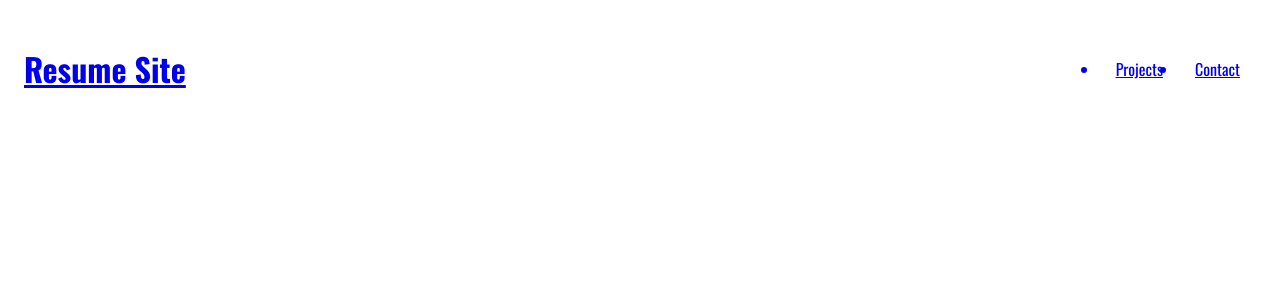
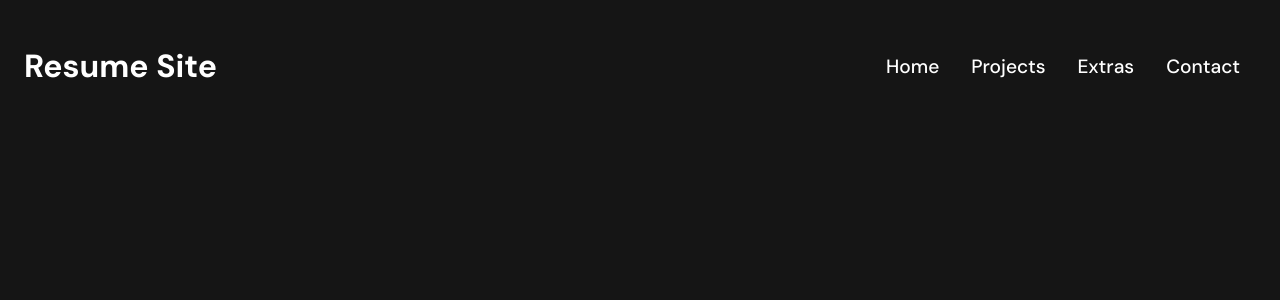
Before and after one commit to h4ytham04/personal_site, a React (Create React App) app in the folder rsm-site/: page / in a window 1280 px wide. Shown: the top 300 px of the page. Built offline with nearby package versions, Linux system fonts and the light colour scheme.

Commit message:
navbar done added extras page

```diff
--- a/rsm-site/public/index.html
+++ b/rsm-site/public/index.html
@@ -1,8 +1,7 @@
 <!DOCTYPE html>
 <link rel="preconnect" href="https://fonts.googleapis.com">
 <link rel="preconnect" href="https://fonts.gstatic.com" crossorigin>
-<link href="https://fonts.googleapis.com/css2?family=Oswald:wght@200..700&display=swap" rel="stylesheet">
-<html lang="en">
+<link href="https://fonts.googleapis.com/css2?family=DM+Sans:ital,opsz,wght@0,9..40,100..1000;1,9..40,100..1000&display=swap" rel="stylesheet">
   <head>
     <meta charset="utf-8" />
     <link rel="icon" href="%PUBLIC_URL%/favicon.ico" />
--- a/rsm-site/src/App.js
+++ b/rsm-site/src/App.js
@@ -3,14 +3,16 @@ import "./index.css";
 import Home from "./routes/home";
 import Contact from "./routes/contact";
 import Projects from "./routes/projects";
+import Extras from "./routes/extras";
 import {Routes, Route } from "react-router-dom";
 
 function App() {
   return (
     <Routes>
-        <Route path="/" element={<Home />} />
-        <Route path="/contact" element={<Contact />} />
-        <Route path="/projects" element={<Projects />} />
+      <Route path="/" element={<Home />} />
+      <Route path="/contact" element={<Contact />} />
+      <Route path="/projects" element={<Projects />} />
+      <Route path="/extras" element={<Extras />} />
     </Routes>
   );
 }
--- a/rsm-site/src/components/navbar.css
+++ b/rsm-site/src/components/navbar.css
@@ -17,3 +17,45 @@
     font-size: 1.2rem;
     font-weight: 500;
 }
+
+.hamburger {
+    display: none;
+}
+
+
+@media screen and (max-width: 1040px) {
+    .nav-links {
+        flex-direction: column;
+        align-items: center;
+        justify-content: center;
+        width: 100%;
+        height: 100vh;
+        background: rgba(21, 21, 21, 0.95);
+        position: absolute;
+        top: 0;
+        left: -100%;
+        z-index: -3;
+        transition: 0.3s ease-in-out;
+    }
+
+    .nav-links.active {
+        left: 0;
+        z-index: 1;
+    }
+
+    .nav-links li {
+        padding: 1rem 0;
+    }
+    .nav-links li a {
+        font-size: 2rem;
+    }
+
+    .hamburger {
+        display: initial;
+        cursor: pointer;
+        position: absolute;
+        top: 3.5rem;
+        right: 2rem;
+        z-index: 10;
+    }
+}
--- a/rsm-site/src/components/navbar.js
+++ b/rsm-site/src/components/navbar.js
@@ -1,20 +1,38 @@
 import "./navbar.css";
 import { Link } from "react-router-dom";
-import React from "react";
+import React, { useState } from "react";
+import { FaBars, FaTimes } from "react-icons/fa";
 
 const Navbar = () => {
+
+  const [click, setClick] = useState(false);
+  const handleClick = () => setClick(!click);
+
   return (
     <div className="header">
         <Link to="/">
           <h1>Resume Site</h1>
         </Link>
-        <ul className="nav-links">
-          <Link to="/projects">
-            <li>Projects</li>
-          </Link>
-          <Link to="/contact">
-            <li>Contact</li>
-          </Link>
+        <div className="hamburger" onClick={handleClick}>
+          {click ? (
+            <FaTimes size={20} style={{ color: "#fff" }}/>
+          ) : (
+            <FaBars size={20} style={{ color: "#fff" }}/>
+          )}
+        </div>
+        <ul className={click ? "nav-links active" : "nav-links"}>
+          <li>
+            <Link to="/" onClick={() => setClick(false)}>Home</Link>
+          </li>
+          <li>
+            <Link to="/projects" onClick={() => setClick(false)}>Projects</Link>
+          </li>
+          <li>
+            <Link to="/extras" onClick={() => setClick(false)}>Extras</Link>
+          </li>
+          <li>
+            <Link to="/contact" onClick={() => setClick(false)}>Contact</Link>
+          </li>
         </ul>
     </div>
   )
--- a/rsm-site/src/index.css
+++ b/rsm-site/src/index.css
@@ -1,3 +1,81 @@
 body {
-  font-family: 'Oswald', sans-serif;
+  font-family: 'DM Sans', sans-serif;
+  background: rgb(21, 21, 21);
 }
+
+h1, h4, p, a{
+  color: white;
+  text-decoration: none;
+}
+
+ul {
+  list-style-type: none;
+}
+
+.btn {
+  background-color: #f441a5;
+  border: 1px solid white;
+  color: rgb(2, 2, 2);
+  padding: 12px 32px;
+  text-transform: uppercase;
+  font-size: 1rem;
+  font-weight: 600;
+  cursor: pointer;
+}
+
+/*same as above but background is transparent and text is white */
+.btn-clear {
+  background-color: transparent;
+  border: 1px solid white;
+  color: white;
+  padding: 12px 32px;
+  text-transform: uppercase;
+  font-size: 1rem;
+  font-weight: 600;
+  cursor: pointer;
+}
+
+.btn-clear:hover {
+  background-color: white;
+  color: rgb(2, 2, 2);
+}
+
+
+/* button imported from online */
+.button-glow {
+  font-size: 1.4em;
+  padding: 0.6em 0.8em;
+  border-radius: 0.5em;
+  border: none;
+  background-color: #000;
+  color: #fff;
+  cursor: pointer;
+  box-shadow: 2px 2px 3px #000000b4;
+}
+
+.button-glow-container {
+  position: relative;
+  padding: 3px;
+  background: linear-gradient(90deg, #03a9f4, #f441a5);
+  border-radius: 0.9em;
+  transition: all 0.4s ease;
+}
+
+.button-glow-container::before {
+  content: "";
+  position: absolute;
+  inset: 0;
+  margin: auto;
+  border-radius: 0.9em;
+  z-index: -10;
+  filter: blur(0);
+  transition: filter 0.4s ease;
+}
+
+.button-glow-container:hover::before {
+  background: linear-gradient(90deg, #03a9f4, #f441a5);
+  filter: blur(1.2em);
+}
+.button-glow-container:active::before {
+  filter: blur(0.2em);
+}
--- /dev/null
+++ b/rsm-site/src/routes/extras.js
@@ -0,0 +1,12 @@
+import React from "react";
+
+const Extras = () => {
+  return (
+    <div className="extras">
+      <h1>Extras</h1>
+      <p>This is the Extras page. Add your extra content here!</p>
+    </div>
+  );
+};
+
+export default Extras;
```
